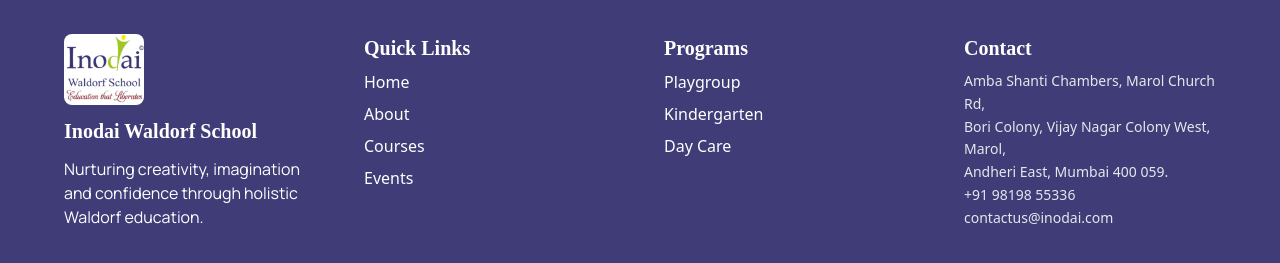
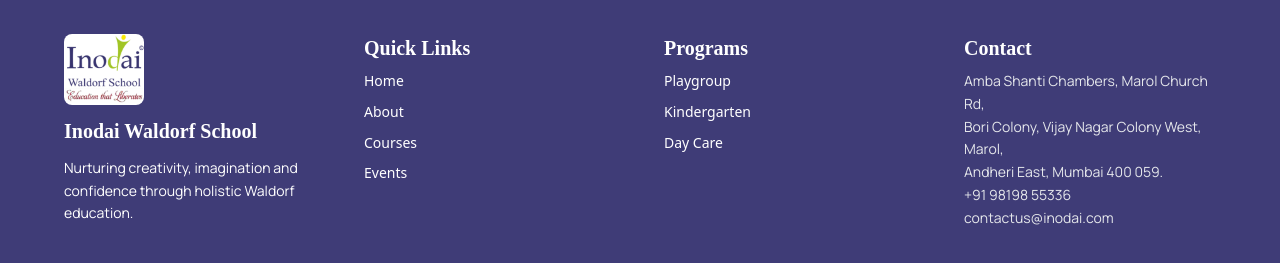
Before and after one commit to Deep-Rewale/inodai-school-website, a React (Vite) app: page / in a window 1280 px wide. Shown: the part 1618-1881 px from the top of the page. Built offline with nearby package versions, Linux system fonts and the light colour scheme.

Commit message:
Added fix in Footer

```diff
--- a/src/components/Footer.jsx
+++ b/src/components/Footer.jsx
@@ -10,14 +10,14 @@
        <div className="column1 space-y-3">
         <img className='w-20 rounded-lg' src={schoolLogo} alt="School logo" />
         <h3 className='font-semibold text-xl font-heading'>Inodai Waldorf School</h3>
-        <p className='font-body'> Nurturing creativity, imagination and confidence
+        <p className='font-body text-sm  leading-relaxed'> Nurturing creativity, imagination and confidence
             through holistic Waldorf education.</p>
        </div>
 
         {/* column 2 */}
        <div className="column2 space-y-2">
          <h4 className='font-semibold text-xl font-heading '>Quick Links</h4>
-        <ul className='space-y-2'>
+        <ul className='space-y-2 text-sm leading-relaxed'>
           <li><Link to="/" className="hover:text-accent transition">Home</Link></li>
             <li><Link to="/about" className="hover:text-accent transition">About</Link></li>
             <li><Link to="/courses" className="hover:text-accent transition">Courses</Link></li>
@@ -28,7 +28,7 @@
        {/* column 3 */}
        <div className="column3 space-y-2">
           <h4 className='font-semibold text-xl font-heading '>Programs</h4>
-          <ul className='space-y-2'>
+          <ul className='space-y-2 text-sm leading-relaxed'>
             <li><Link to="/playgroup" className="hover:text-accent transition">Playgroup</Link></li>
             <li><Link to="/kindergarten" className="hover:text-accent transition">Kindergarten</Link></li>
             <li><Link to="/daycare" className="hover:text-accent transition">Day Care</Link></li>
@@ -37,7 +37,7 @@
        {/* column 4 */}
          <div className="column4 space-y-2">
             <h4 className='font-semibold text-xl font-heading '>Contact</h4>
-            <p className='text-sm leading-relaxed text-gray-200'>
+            <p className='text-sm leading-relaxed font-body text-gray-200'>
               Amba Shanti Chambers, Marol Church Rd,<br />
               Bori Colony, Vijay Nagar Colony West, Marol,<br />
               Andheri East, Mumbai 400 059. <br />
```
